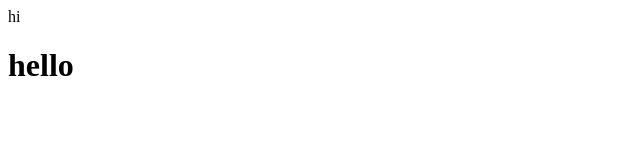
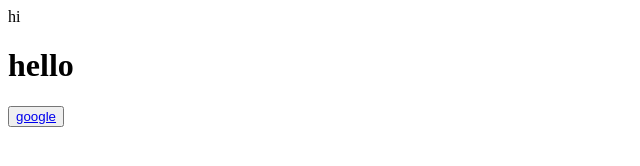
Before and after one commit to yassineAmmani/MySMI, a plain HTML site: page index.html in a window 1280 px wide. Shown: the whole page, without its empty margins (0-640 px from the left). Drawn offline with Linux system fonts and the light colour scheme.

Commit message:
first commit

```diff
--- a/index.html
+++ b/index.html
@@ -9,6 +9,7 @@
     <main>
       hi
       <h1>hello</h1>
+      <button><a href="www.google.com"> google</a> </button>
     </main>
     <footer></footer>
   </body>
```
